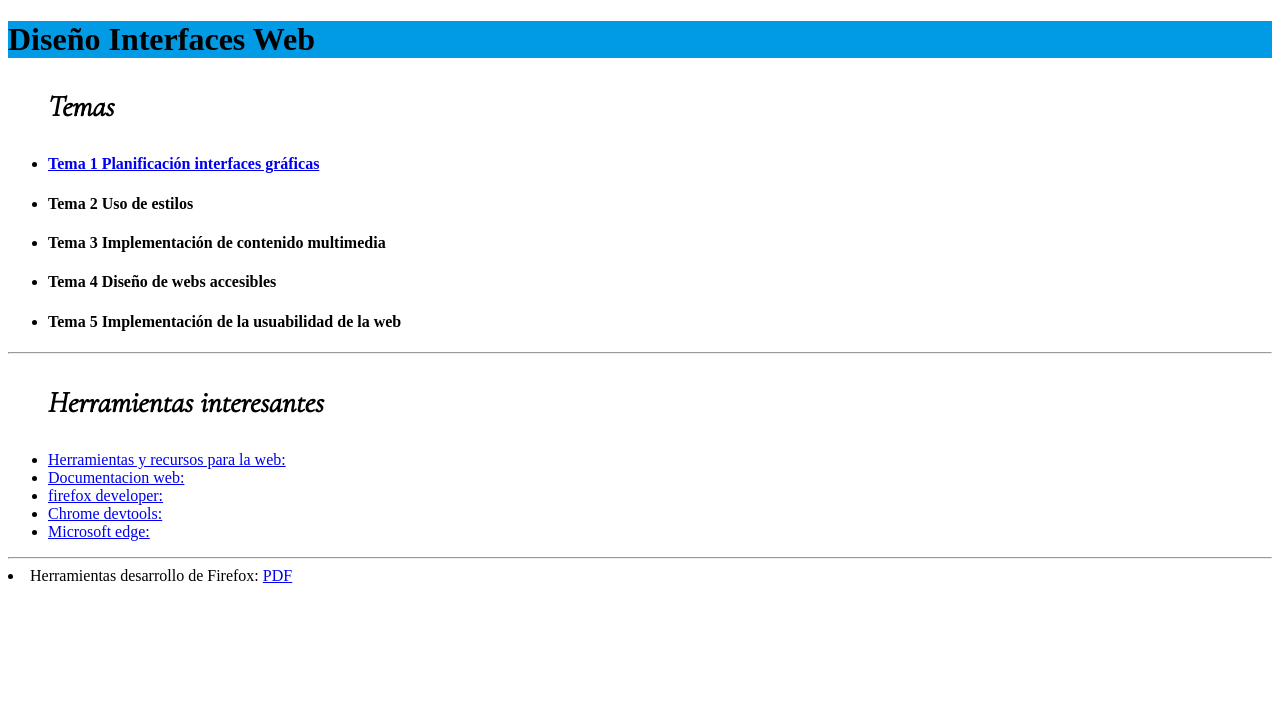
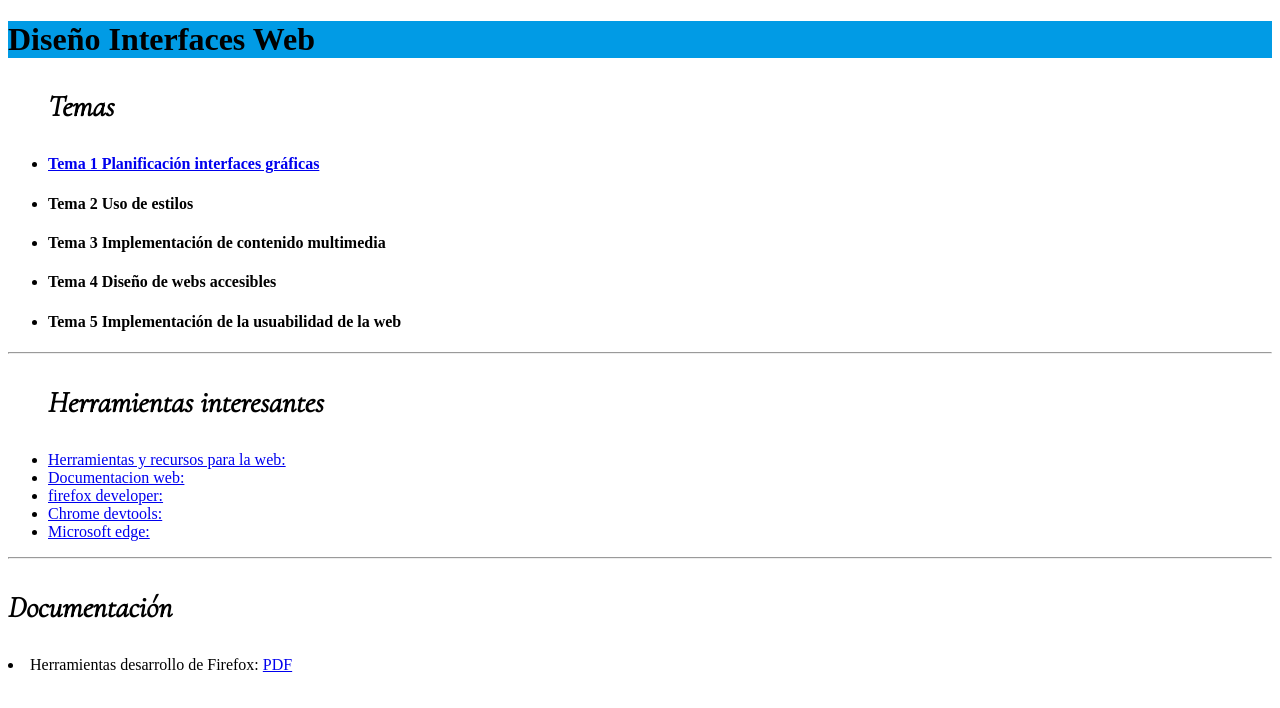
Before and after one commit to alvarodmar/2daw, a plain HTML site: page index.html in a window 1280 px wide. Drawn offline with nearby package versions, Linux system fonts and the light colour scheme.

Commit message:
Update index.html

```diff
--- a/index.html
+++ b/index.html
@@ -27,6 +27,7 @@
             <li><a href="https://learn.microsoft.com/es-es/microsoft-edge/devtools-guide-chromium/landing/">Microsoft edge: </a></li>
         </ul>
         <hr>
+        <h3 class="fuente">Documentación</h3>
         <li>Herramientas desarrollo de Firefox: <a href="Tema 0 Diseño interfaces web.pdf"> PDF</a></li>
     </body>
 </html>
```
